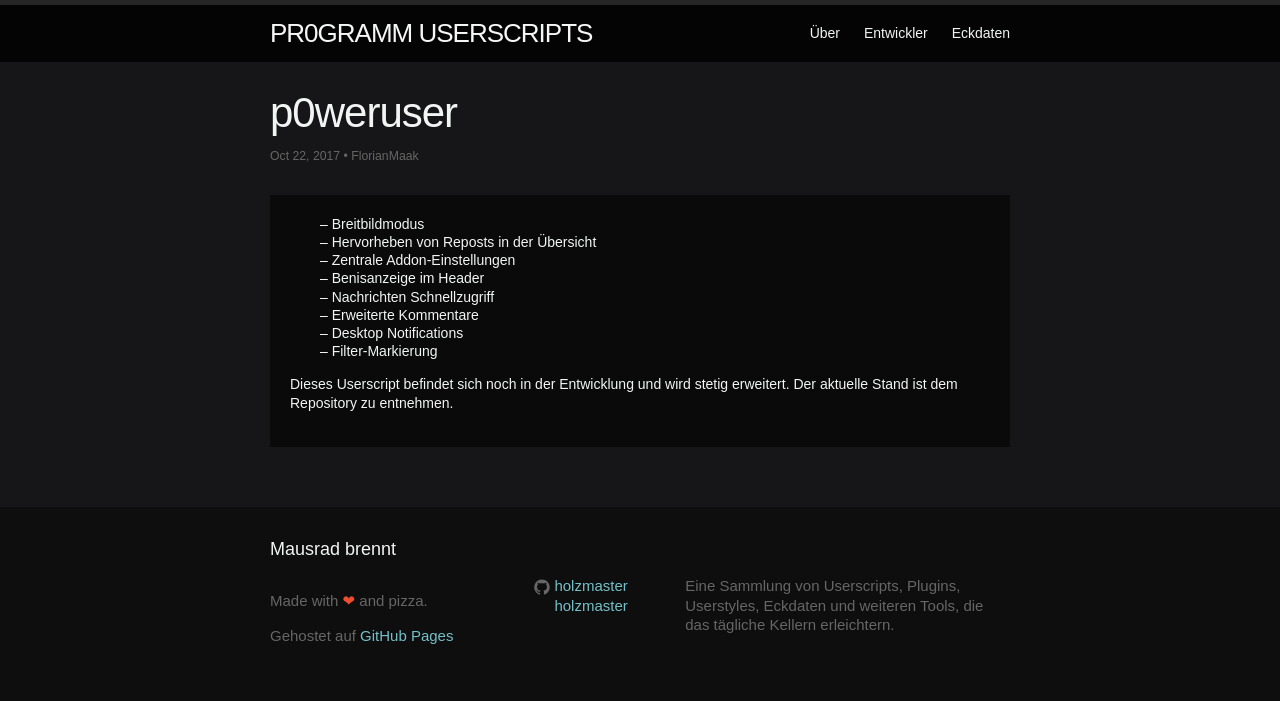
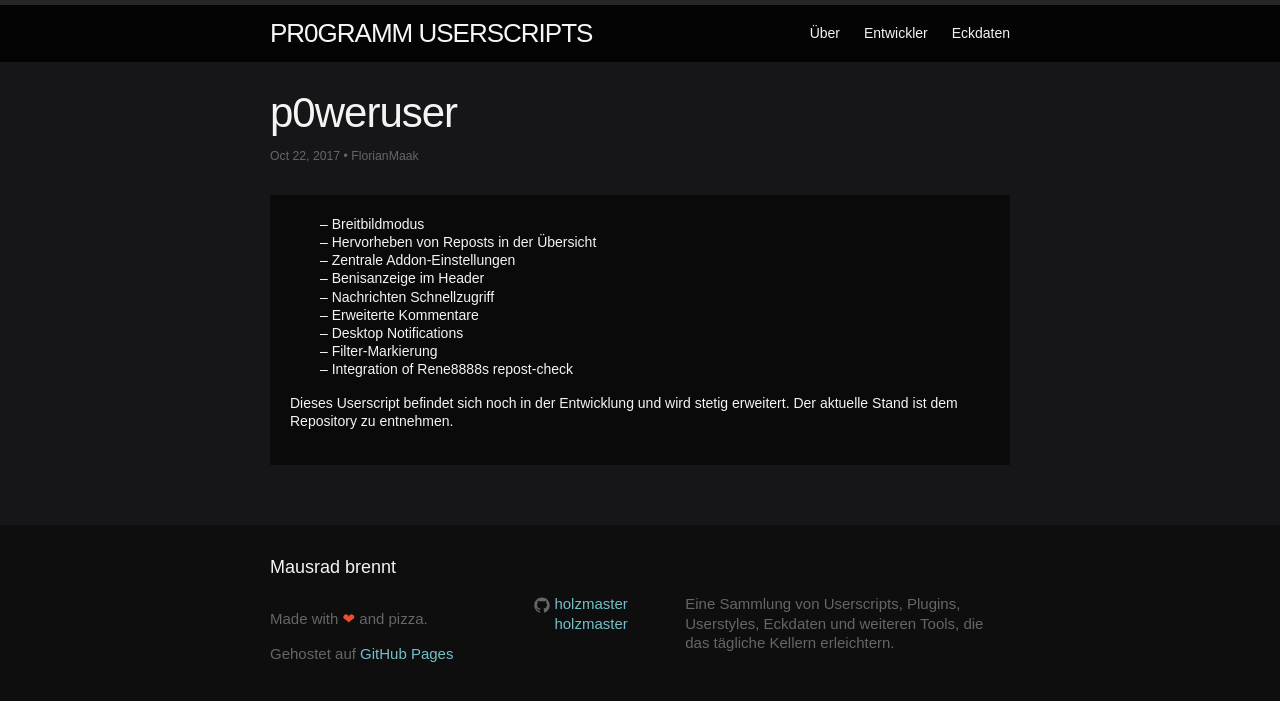
Before and after one commit to holzmaster/userscripts, a Jekyll site: the page built from _posts/2017-10-22-p0weruser.md, in a window 1280 px wide. Shown: the top 701 px of the page. Built offline with Jekyll 4.4.1, drawn with Linux system fonts in a browser that asks for light colours.

Commit message:
Update 2017-10-22-p0weruser.md

```diff
--- a/_posts/2017-10-22-p0weruser.md
+++ b/_posts/2017-10-22-p0weruser.md
@@ -16,6 +16,7 @@ code: //github.com/FlorianMaak/p0weruser
 - Erweiterte Kommentare
 - Desktop Notifications
 - Filter-Markierung
+- Integration of Rene8888s repost-check
 
 Dieses Userscript befindet sich noch in der Entwicklung und wird stetig erweitert.
 Der aktuelle Stand ist dem Repository zu entnehmen.
```
